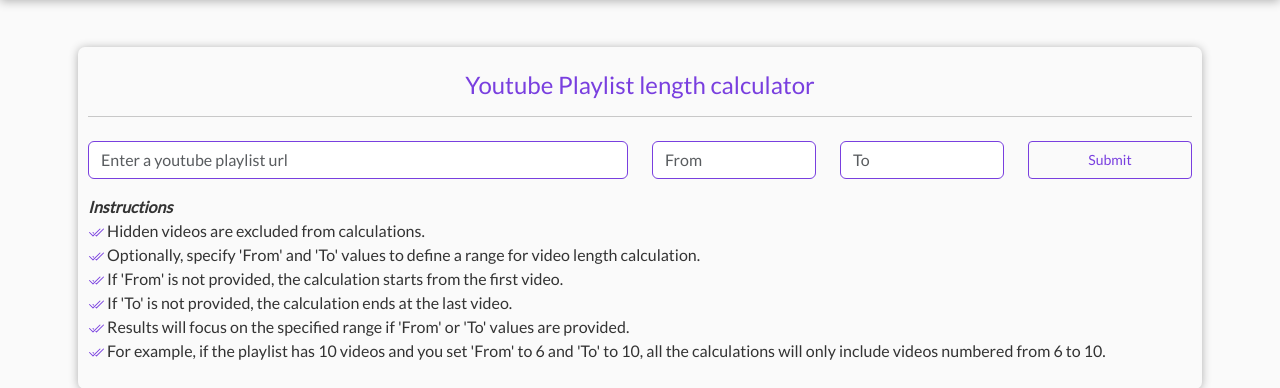
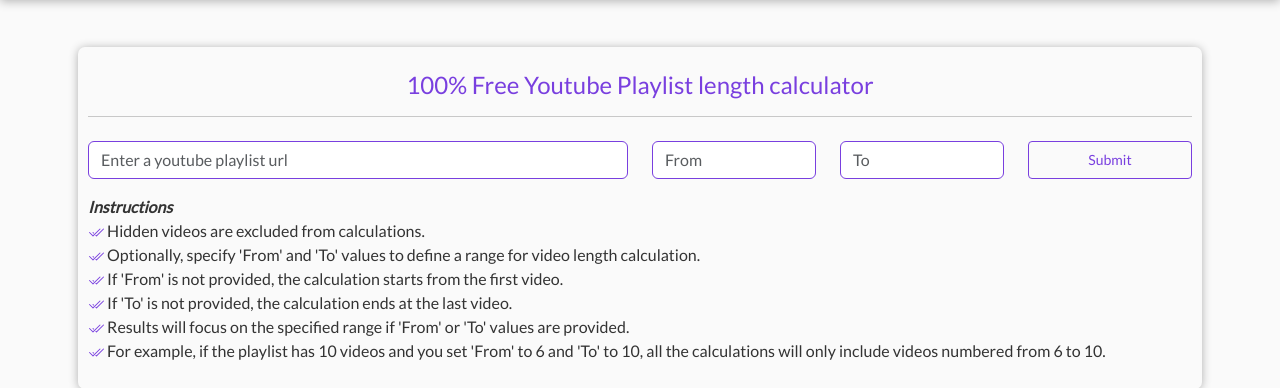
Before and after one commit to rizvinewed/youtube-playlist, a Django app: page / in a window 1280 px wide. Shown: the part 61-449 px from the top of the page. Run offline with Django 4.2, Linux system fonts and the light colour scheme; some libraries are stand-ins or nearby versions.

Commit message:
home title changed

```diff
--- a/playlist/templates/playlist/home.html
+++ b/playlist/templates/playlist/home.html
@@ -3,7 +3,7 @@
 {% block content %}
 {% load custom_tags %}
 <div class="shadow-effect mb-4 pt-4">
-   <h1 class="page-title">Youtube Playlist length calculator</h1>
+   <h1 class="page-title">100% Free Youtube Playlist length calculator</h1>
    <hr>
 
    <form method="POST" class="mt-4">
```
